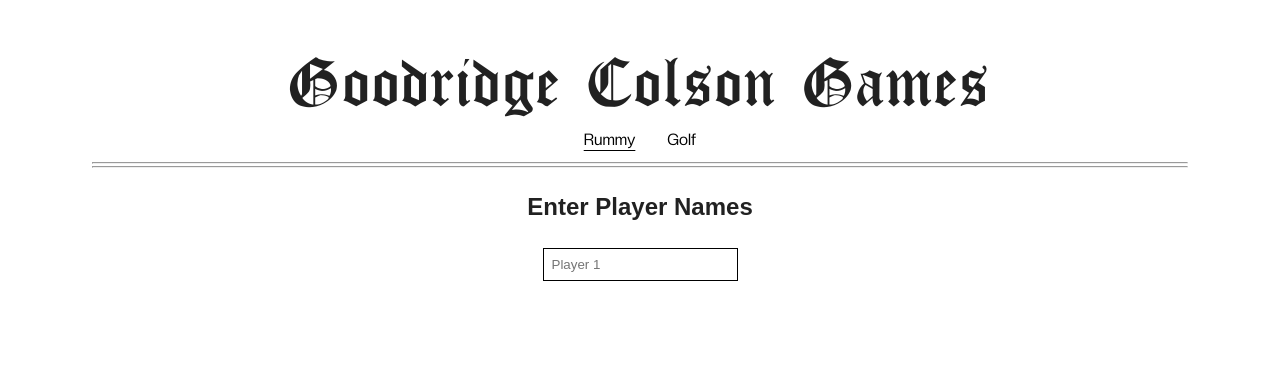
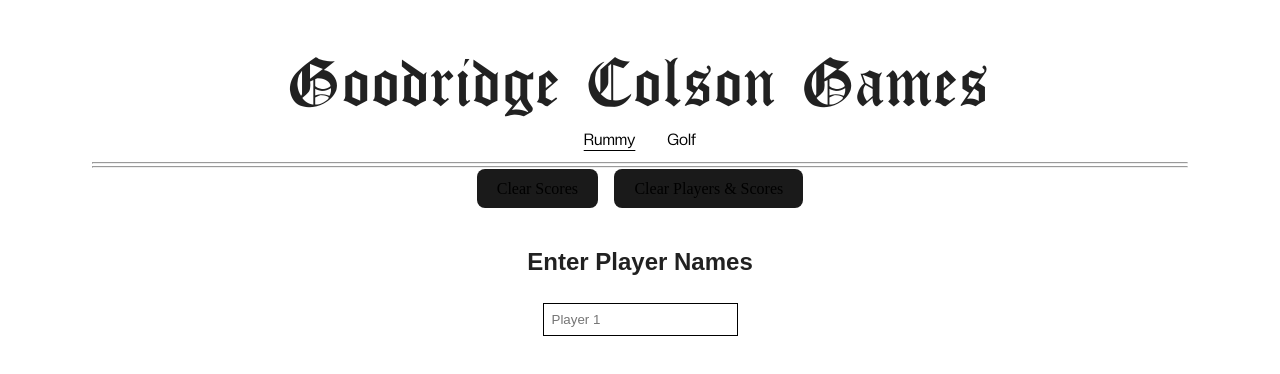
Before and after one commit to samcolson4/gc-games, a React (Vite) app: page / in a window 1280 px wide. Shown: the top 374 px of the page. Built offline with nearby package versions, Linux system fonts and the light colour scheme; a web font is replaced by a local one.

Commit message:
Retain scores

```diff
--- a/src/components/rummy.tsx
+++ b/src/components/rummy.tsx
@@ -1,4 +1,4 @@
-import { useState } from "react";
+import { useState, useEffect } from "react";
 import React from "react";
 
 function Rummy() {
@@ -9,10 +9,24 @@ function Rummy() {
       .map(() => Array(6).fill("")),
   );
 
+  useEffect(() => {
+    const storedPlayers = localStorage.getItem("rummyPlayers");
+    const storedScores = localStorage.getItem("rummyScores");
+
+    if (storedPlayers) {
+      setPlayers(JSON.parse(storedPlayers));
+    }
+
+    if (storedScores) {
+      setScores(JSON.parse(storedScores));
+    }
+  }, []);
+
   const handleNameChange = (index: number, name: string) => {
     const newPlayers = [...players];
     newPlayers[index] = name;
     setPlayers(newPlayers);
+    localStorage.setItem("rummyPlayers", JSON.stringify(newPlayers));
   };
 
   const handleScoreChange = (
@@ -23,12 +37,36 @@ function Rummy() {
     const newScores = scores.map((row) => [...row]);
     newScores[playerIndex][roundIndex] = score;
     setScores(newScores);
+    localStorage.setItem("rummyScores", JSON.stringify(newScores));
+  };
+
+  const clearOnlyScores = () => {
+    const emptyScores = Array(6).fill(null).map(() => Array(6).fill(""));
+    setScores(emptyScores);
+    localStorage.removeItem("rummyScores");
+  };
+
+  const clearPlayersAndScores = () => {
+    const emptyPlayers = Array(6).fill("");
+    const emptyScores = Array(6).fill(null).map(() => Array(6).fill(""));
+    setPlayers(emptyPlayers);
+    setScores(emptyScores);
+    localStorage.removeItem("rummyPlayers");
+    localStorage.removeItem("rummyScores");
   };
 
   return (
     <div
       style={{ display: "flex", flexDirection: "column", alignItems: "center" }}
     >
+      <div style={{ marginBottom: "1rem" }}>
+        <button onClick={clearOnlyScores} style={{ marginRight: "1rem" }}>
+          Clear Scores
+        </button>
+        <button onClick={clearPlayersAndScores}>
+          Clear Players &amp; Scores
+        </button>
+      </div>
       <div>
         <h2>Enter Player Names</h2>
         {players.map((name, i) => {
```
